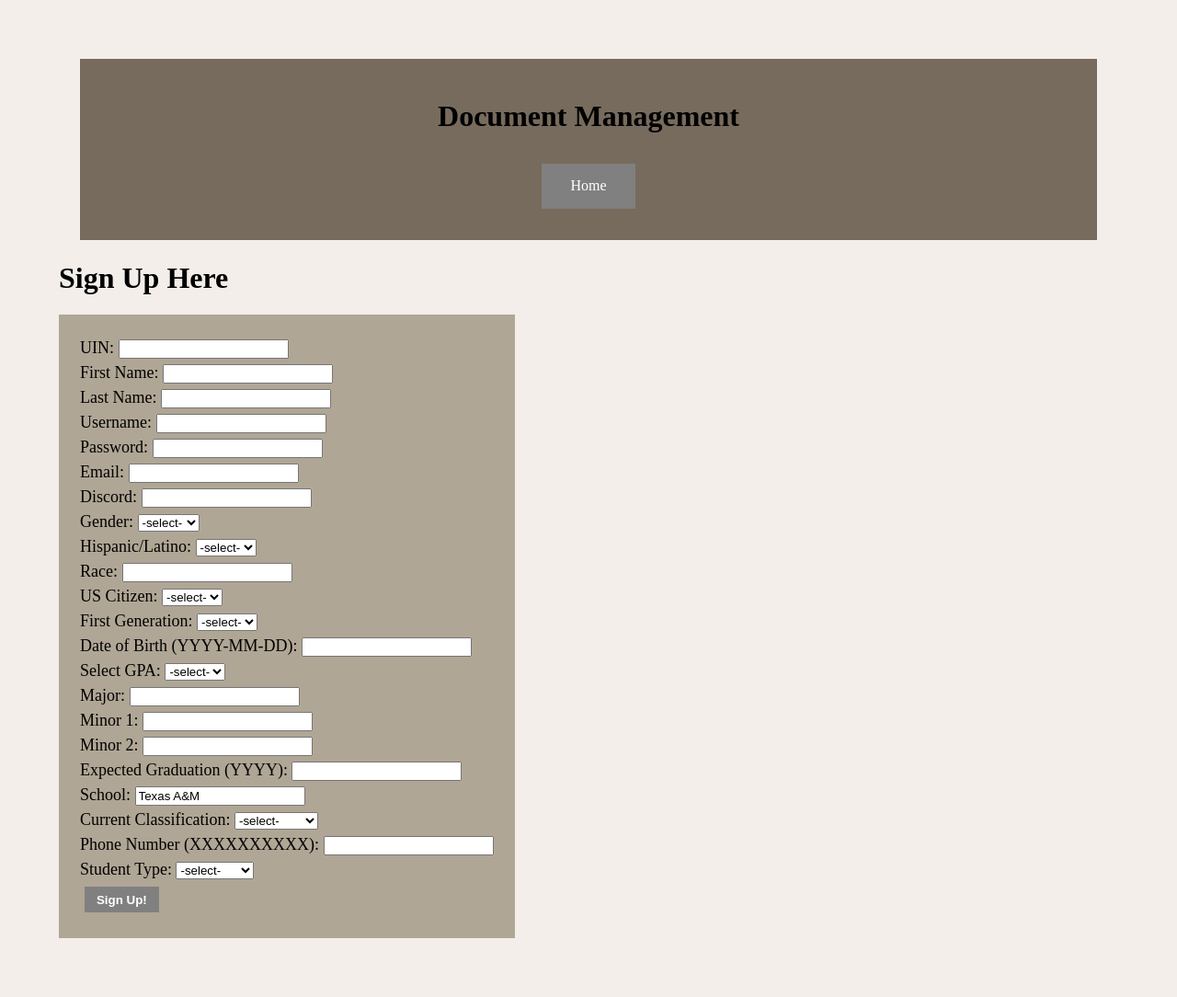
After one commit to shweta-kumaran/TAMUCybersecurityDatabase, a PHP site: page /studentSignUp.php in a window 1280 px wide. The commit adds this page. Shown: the whole page at 92% size. Run offline with PHP 8.4, Linux system fonts and the light colour scheme; a user stored in the database is signed in.

Commit message:
added possible sign up sheet and fixed some css styling

```diff
--- a/tamucc/includes/styles.css
+++ b/tamucc/includes/styles.css
@@ -24,8 +24,10 @@ body {
 
  form {
    background-color: #B0A695;
-   padding:1%;
+   padding:2%;
    width:fit-content;
+   font-size: large;
+   line-height: 1.5;
 
  }
 
--- a/tamucc/index.php
+++ b/tamucc/index.php
@@ -73,6 +73,8 @@
         <button type="submit">Submit</button>
     </form>
 
+    <a href = 'studentSignUp.php'>Students sign up here!</a> <br>
+
     <?php
         echo "<h3 class='welcome'>Welcome " . $_SESSION['user_id'] . " (" . $_SESSION['UIN'] .  ")! You are logged in as a " . $_SESSION['role'] . "</h3><br>";
     ?>
--- /dev/null
+++ b/tamucc/studentSignUp.php
@@ -0,0 +1,263 @@
+<?php
+    include_once 'includes/dbh.inc.php';
+    session_start();
+
+    if ($conn->connect_error) {
+        die("Connection failed: " . $conn->connect_error);
+    }
+
+    if (!isset($_SESSION['role']))
+    {
+        header("Location: index.php");
+        die();
+    }
+
+    function docExists($givenDoc, $conn) {
+        // Prepare and bind the statement with the given parameter
+        $stmt = $conn->prepare("SELECT Doc_Num FROM documentation WHERE Doc_Num = ?");
+        $stmt->bind_param("i", $givenDoc); // Doc_Num integer
+
+        // Execute the statement and store the results
+        $stmt->execute();
+        $stmt->store_result();
+        if ($stmt->num_rows > 0) {
+            return true;
+        } else {
+            return false;
+        }
+
+        $stmt->close();
+    }
+
+?>
+<!DOCTYPE html>
+<html lang="en">
+<head>
+    <meta charset="UTF-8">
+    <meta http-equiv="X-UA-Compatible" content="IE=edge">
+    <meta name="viewport" content="width=device-width, initial-scale=1.0">
+    <link rel="stylesheet" href="includes/styles.css">
+    <title>Document Management</title>
+</head>
+<body>
+
+   <div class="header">
+      <h1>Document Management</h1>
+      <a href="index.php">Home</a>
+    </div>
+
+   <h1>Sign Up Here</h1>
+      <form method="post" action="">
+         <input type="hidden" name="form_id" value="insert">
+
+         <label for="UIN">UIN:</label>
+         <input type="text" name="UIN" id="UIN" value="" required><br>
+
+         <label for="firstName">First Name:</label>
+         <input type="text" name="firstName" id="firstName" value="" required><br>
+
+         <label for="lastName">Last Name:</label>
+         <input type="text" name="lastName" id="lastName" value="" required><br>
+
+         <label for="Username">Username:</label>
+         <input type="text" name="username" id="username" value="" required><br>
+
+         <label for="Password">Password:</label>
+         <input type="text" name="password" id="password" value="" required><br>
+
+         <!-- <label for="user_type">User Type:</label>
+         <select name="user_type" id="user_type">
+            <option value="student">Student</option>
+         </select> <br> -->
+
+         <label for="Email">Email:</label>
+         <input type="text" name="Email" id="Email" value="" required><br>
+
+         <label for="Discord">Discord:</label>
+         <input type="text" name="Discord" id="Discord" value="" required><br>
+
+         <label for="gender">Gender:</label>
+         <select name="gender" id="gender">
+            <option value="none" selected disabled hidden>-select-</option>
+            <option value="Male">Male</option>
+            <option value="Female">Female</option>
+            <option value="Other">Other</option>
+         </select><br>
+
+         <label for="hispanic">Hispanic/Latino:</label>
+         <select name="hispanic" id="hispanic">
+            <option value="none" selected disabled hidden>-select-</option>
+            <option value="1">Yes</option>
+            <option value="0">No</option>
+         </select><br>
+
+         <label for="Discord">Race:</label>
+         <input type="text" name="race" id="race" value="" required><br>
+
+         <label for="citizen">US Citizen:</label>
+         <select name="citizen" id="citizen">
+            <option value="none" selected disabled hidden>-select-</option>
+            <option value="1">Yes</option>
+            <option value="0">No</option>
+         </select><br>
+
+         <label for="firstGen">First Generation:</label>
+         <select name="firstGeneration" id="">
+            <option value="none" selected disabled hidden>-select-</option>
+            <option value="1">Yes</option>
+            <option value="0">No</option>
+         </select><br>
+
+         <label for="Date of Birth">Date of Birth (YYYY-MM-DD):</label>
+         <input type="text" name="DoB" id="DoB" value="" required><br>
+
+         <label for="gpa">Select GPA:</label>
+         <select name="gpa" id="gpa">
+            <option value="none" selected disabled hidden>-select-</option>
+            <?php
+            // Generate options for GPA from 0.0 to 4.0
+            for ($i = 40; $i >= 0; $i = $i-1) {
+               $gpaValue = $i / 10.0;
+               echo "<option value=\"$gpaValue\">$gpaValue</option>";
+            }
+            ?>
+         </select><br>
+
+         <label for="major">Major:</label>
+         <input type="text" name="major" id="major" value="" required><br>
+
+         <label for="minor1">Minor 1:</label>
+         <input type="text" name="minor1" id="minor1" value=""><br>
+
+         <label for="minor2">Minor 2:</label>
+         <input type="text" name="minor2" id="minor2" value=""><br>
+
+         <label for="expectedGrad">Expected Graduation (YYYY):</label>
+         <input type="text" name="expectedGrad" id="expectedGrad" value="" required><br>
+
+         <label for="school">School:</label>
+         <input type="text" name="school" id="school" value="Texas A&M" required><br>
+
+         <label for="currentClassification">Current Classification:</label>
+         <select name="currentClassification" id="currentClassification">
+            <option value="none" selected disabled hidden>-select-</option>
+            <option value="Freshman">Freshman</option>
+            <option value="Sophomore">Sophomore</option>
+            <option value="Junior">Junior</option>
+            <option value="Senior">Senior</option>
+            <option value="PostGrad">Post Grad</option>
+         </select><br>
+
+         <label for="Phone">Phone Number (XXXXXXXXXX):</label>
+         <input type="text" name="phoneNum" id="phoneNum" value="" required><br>
+
+         <label for="studentType">Student Type:</label>
+         <select name="studentType" id="studentType">
+            <option value="none" selected disabled hidden>-select-</option>
+            <option value="Undergrad">Undergrad</option>
+            <option value="PostGrad">Post-Grad</option>
+            <option value="Doctoral">Doctoral</option>
+         </select><br>
+
+         <input type="submit" value="Sign Up!">
+      </form>
+
+   <?php
+      if ($_SERVER['REQUEST_METHOD'] === 'POST'){
+         $formId = $_POST['form_id'];
+         if($formId == "insert"){
+               $newUIN = $_POST['UIN'];
+               $newFirstName = $_POST['firstName'];
+               $newLastName = $_POST['lastName'];
+               $newUsername = $_POST['username'];
+               $newPassword = $_POST['password'];
+               $newUsertype = 'student';
+               $newEmail = $_POST['Email'];
+               $newDiscord = $_POST['Discord'];
+
+               if(!userExists($newUIN, $conn)){
+
+                  $baseSql = "INSERT INTO `users` (`UIN`, `First_Name`, `M_Initial`, `Last_Name`, `Username`, `Passwords`, `User_Type`, `Email`, `Discord_Name`)
+               VALUES ($newUIN, '$newFirstName', NULL, '$newLastName', '$newUsername', '$newPassword', '$newUsertype', '$newEmail', '$newDiscord')";
+
+                  if ($conn->query($baseSql) === TRUE) {
+                     echo "Inserted $newUsertype $newFirstName $newLastName with the username $newUsername";
+                  } else {
+                     echo "Error adding admin user: " . $conn->error;
+                  }
+
+                  if($newUsertype == "student"){
+                     $gender = $_POST['gender'];
+                     $hispanic = $_POST['hispanic'];
+                     $race = $_POST['race'];
+                     $citizen = $_POST['citizen'];
+                     $firstGen = $_POST['firstGeneration'];
+                     $dob = $_POST['DoB'];
+                     $gpa = $_POST['gpa'];
+                     $major = $_POST['major'];
+                     $minor1 = $_POST['minor1'];
+                     $minor2 = $_POST['minor2'];
+                     $expectedGrad = $_POST['expectedGrad'];
+                     $school = $_POST['school'];
+                     $currentClass = $_POST['currentClassification'];
+                     $phone = $_POST['phoneNum'];
+                     $stuType = $_POST['studentType'];
+
+                     if($minor1 == ""){
+                           $minor1 == 'NULL';
+                     }
+
+                     if($minor2 == ""){
+                           $minor2 == 'NULL';
+                     }
+
+                     $studentSql = "INSERT INTO `collegestudents` (
+                           `UIN`,
+                           `Gender`,
+                           `HispanicLatino`,
+                           `Race`,
+                           `USCitizen`,
+                           `First_Generation`,
+                           `DoB`,
+                           `GPA`,
+                           `Major`,
+                           `Minor1`,
+                           `Minor2`,
+                           `Expected_Graduation`,
+                           `School`,
+                           `Current_Classification`,
+                           `Phone`,
+                           `Student_Type`
+                     ) VALUES (
+                           '$newUIN',
+                           '$gender',
+                           '$hispanic',
+                           '$race',
+                           '$citizen',
+                           '$firstGen',
+                           '$dob',
+                           '$gpa',
+                           '$major',
+                           '$minor1',
+                           '$minor2',
+                           '$expectedGrad',
+                           '$school',
+                           '$currentClass',
+                           '$phone',
+                           '$stuType'
+                     )";
+
+                     if ($conn->query($studentSql) === TRUE) {
+                           echo "Inserted $newUsertype $newFirstName $newLastName with UIN $newUIN and GPA $gpa";
+                     } else {
+                           echo "Error adding student user: " . $conn->error;
+                     }
+                  }
+
+               }else{
+                  echo "$newUIN already present in the database.";
+               }
+         }
+      }
+   ?>
+</body>
```
